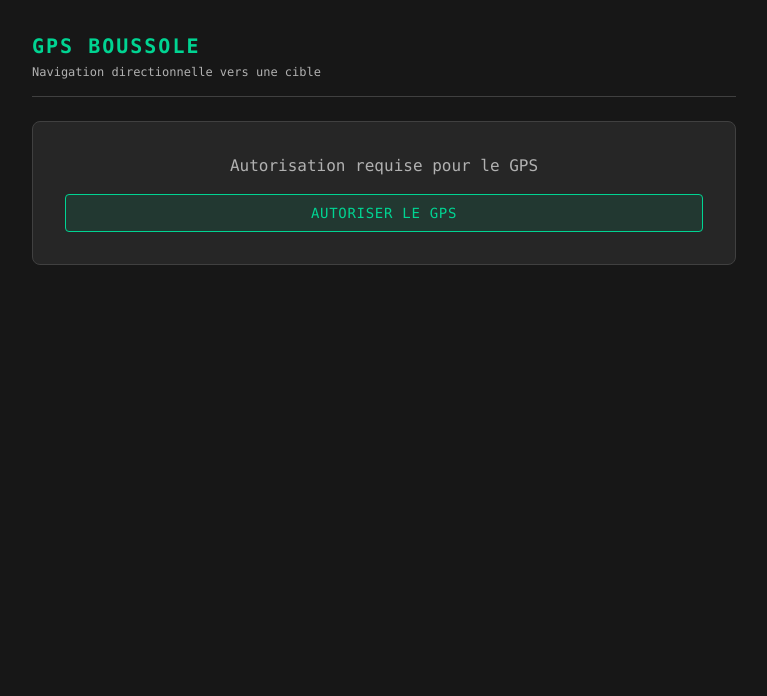
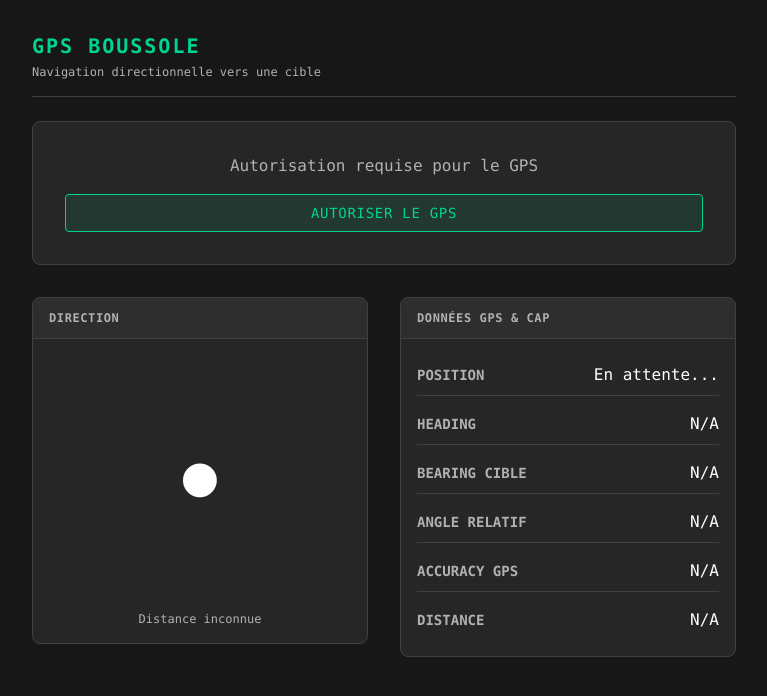
Before and after one commit to Sekaivi/MissionADA42, a Next.js app: page /alpha/sensors/gps in a window 1280 px wide. Shown: the top 696 px of the page, without its empty margins (256-1023 px from the left). Built offline with nearby package versions, Linux system fonts and the light colour scheme.

Commit message:
(fix)[geolocation] fix bug iOS gps et amélioration du fonctionnement

```diff
--- a/src/app/alpha/sensors/geolocation-debug/page.tsx
+++ b/src/app/alpha/sensors/geolocation-debug/page.tsx
@@ -11,7 +11,10 @@ import { AlphaInfoRow } from '@/components/alpha/AlphaInfoRow';
 import { useGeolocation } from '@/hooks/useGeolocation';
 
 export default function AlphaGeolocationDebug() {
-    const { data, error, permissionGranted, requestPermission } = useGeolocation(45.2031, 5.702213);
+    const { data, error, permissionGranted, requestPermission } = useGeolocation(
+        45.20365424982078,
+        5.7013579371490986
+    );
 
     useEffect(() => {
         requestPermission();
--- a/src/components/puzzles/GpsPuzzle.tsx
+++ b/src/components/puzzles/GpsPuzzle.tsx
@@ -27,7 +27,7 @@ export default function GpsPuzzle({ onSolve, isSolved }: PuzzleProps) {
         permissionGranted: locationGranted,
         requestPermission: requestLocationPermission,
         error: locationError,
-    } = useGeolocation(45.2031, 5.702213);
+    } = useGeolocation(45.20365424982078, 5.7013579371490986, orientation);
 
     useEffect(() => {
         if (
@@ -54,10 +54,11 @@ export default function GpsPuzzle({ onSolve, isSolved }: PuzzleProps) {
 
     return (
         <>
+            <div className="space-y-4">
                 {!orientationGranted && (
                     <div className="border-border bg-surface rounded-lg border p-8 text-center">
                         <p className="text-muted mb-4">Autorisation requise pour la boussole</p>
-                    <AlphaButton onClick={requestOrientationPermission}>
+                        <AlphaButton onClick={requestOrientationPermission} fullWidth={true}>
                             Autoriser les capteurs
                         </AlphaButton>
                     </div>
@@ -71,10 +72,12 @@ export default function GpsPuzzle({ onSolve, isSolved }: PuzzleProps) {
                         </AlphaButton>
                     </div>
                 )}
+            </div>
 
             <AlphaError message={orientationError || locationError} />
 
-            {locationGranted && (
+            {/* Afficher le diagnostic dès qu'une permission est accordée */}
+            {(locationGranted || orientationGranted) && (
                 <AlphaGrid>
                     {/* VISU */}
                     <AlphaCard title="Direction">
@@ -94,23 +97,161 @@ export default function GpsPuzzle({ onSolve, isSolved }: PuzzleProps) {
                     <AlphaCard title="Données GPS & Cap">
                         <div className="space-y-2">
                             <AlphaInfoRow
+                                label="Position"
+                                value={
+                                    geolocation.latitude && geolocation.longitude
+                                        ? `${geolocation.latitude.toFixed(6)}, ${geolocation.longitude.toFixed(6)}`
+                                        : 'En attente...'
+                                }
+                            />
+                            <AlphaInfoRow
                                 label="Heading"
-                                value={`${Math.round(orientation.heading ?? 0)}°`}
+                                value={
+                                    orientation.heading !== null
+                                        ? `${Math.round(orientation.heading)}°`
+                                        : 'N/A'
+                                }
                             />
                             <AlphaInfoRow
                                 label="Bearing cible"
-                                value={`${Math.round(compass?.bearing ?? 0)}°`}
+                                value={compass ? `${Math.round(compass.bearing)}°` : 'N/A'}
                             />
                             <AlphaInfoRow
                                 label="Angle relatif"
-                                value={`${Math.round(compass?.relativeAngle ?? 0)}°`}
+                                value={compass ? `${Math.round(compass.relativeAngle)}°` : 'N/A'}
                             />
                             <AlphaInfoRow
                                 label="Accuracy GPS"
-                                value={`${Math.round(geolocation.accuracy ?? 0)} m`}
+                                value={
+                                    geolocation.accuracy !== null
+                                        ? `${Math.round(geolocation.accuracy)} m`
+                                        : 'N/A'
+                                }
+                            />
+                            <AlphaInfoRow
+                                label="Distance"
+                                value={
+                                    geolocation.distance !== null
+                                        ? `${Math.round(geolocation.distance)} m`
+                                        : 'N/A'
+                                }
                             />
                         </div>
                     </AlphaCard>
+
+                    {/*
+                    // Diagnostic
+                    <AlphaCard title="🔍 Diagnostic Compass">
+                        <div className="space-y-2 text-sm">
+                            <div className="flex justify-between">
+                                <span>Permission Orientation:</span>
+                                <span
+                                    className={
+                                        orientationGranted ? 'text-green-500' : 'text-red-500'
+                                    }
+                                >
+                                    {orientationGranted ? '✅ OUI' : '❌ NON'}
+                                </span>
+                            </div>
+                            <div className="flex justify-between">
+                                <span>Permission GPS:</span>
+                                <span
+                                    className={locationGranted ? 'text-green-500' : 'text-red-500'}
+                                >
+                                    {locationGranted ? '✅ OUI' : '❌ NON'}
+                                </span>
+                            </div>
+                            <div className="flex justify-between border-t pt-2">
+                                <span>Latitude OK:</span>
+                                <span
+                                    className={
+                                        geolocation.latitude !== null
+                                            ? 'text-green-500'
+                                            : 'text-red-500'
+                                    }
+                                >
+                                    {geolocation.latitude !== null ? '✅' : '❌'}{' '}
+                                    {geolocation.latitude !== null ? 'OUI' : 'NON'}
+                                </span>
+                            </div>
+                            <div className="flex justify-between">
+                                <span>Longitude OK:</span>
+                                <span
+                                    className={
+                                        geolocation.longitude !== null
+                                            ? 'text-green-500'
+                                            : 'text-red-500'
+                                    }
+                                >
+                                    {geolocation.longitude !== null ? '✅' : '❌'}{' '}
+                                    {geolocation.longitude !== null ? 'OUI' : 'NON'}
+                                </span>
+                            </div>
+                            <div className="flex justify-between">
+                                <span>Orientation.heading:</span>
+                                <span
+                                    className={
+                                        orientation.heading !== null
+                                            ? 'text-green-500'
+                                            : 'text-red-500'
+                                    }
+                                >
+                                    {orientation.heading !== null ? '✅' : '❌'}
+                                    {orientation.heading !== null
+                                        ? ` ${Math.round(orientation.heading)}°`
+                                        : ' NULL'}
+                                </span>
+                            </div>
+                            <div className="flex justify-between">
+                                <span>GPS heading:</span>
+                                <span
+                                    className={
+                                        geolocation.gpsHeading !== null
+                                            ? 'text-green-500'
+                                            : 'text-yellow-500'
+                                    }
+                                >
+                                    {geolocation.gpsHeading !== null
+                                        ? `✅ ${Math.round(geolocation.gpsHeading)}°`
+                                        : '⚠️ NULL'}
+                                </span>
+                            </div>
+                            <div className="flex justify-between">
+                                <span>Speed:</span>
+                                <span className="text-blue-500">
+                                    {geolocation.speed !== null
+                                        ? `${geolocation.speed.toFixed(2)} m/s`
+                                        : 'NULL'}
+                                </span>
+                            </div>
+                            <div className="flex justify-between">
+                                <span>Accuracy OK:</span>
+                                <span
+                                    className={
+                                        geolocation.accuracy !== null && geolocation.accuracy <= 100
+                                            ? 'text-green-500'
+                                            : 'text-red-500'
+                                    }
+                                >
+                                    {geolocation.accuracy !== null && geolocation.accuracy <= 100
+                                        ? '✅'
+                                        : '❌'}
+                                    {geolocation.accuracy !== null
+                                        ? ` ${geolocation.accuracy <= 100 ? 'OUI' : 'NON'} (${Math.round(geolocation.accuracy)}m)`
+                                        : ' NULL'}
+                                </span>
+                            </div>
+                            <div className="flex justify-between border-t pt-2 font-bold">
+                                <span>Compass:</span>
+                                <span
+                                    className={compass !== null ? 'text-green-500' : 'text-red-500'}
+                                >
+                                    {compass !== null ? '✅ ACTIF' : '❌ INACTIF'}
+                                </span>
+                            </div>
+                        </div>
+                    </AlphaCard>
+                    */}
                 </AlphaGrid>
             )}
         </>
--- a/src/hooks/useGeolocation.ts
+++ b/src/hooks/useGeolocation.ts
@@ -2,8 +2,9 @@
 
 import { useCallback, useEffect, useMemo, useRef, useState } from 'react';
 
+import { angleToDirection8, computeBearing, computeDistance } from '@/utils/geo';
+import { OrientationData } from '@/types/orientation';
 import { useOrientation } from '@/hooks/useOrientation';
-import { angleToDirection8, computeBearing, computeDistance } from '@/utils/geo';
 
 export interface GeolocationData {
     latitude: number | null;
@@ -16,9 +17,13 @@ export interface GeolocationData {
     distance: number | null;
 }
 
-export function useGeolocation(targetLat = 45.2031, targetLong = 5.702213) {
-    const { data: orientation } = useOrientation();
-
+export function useGeolocation(
+    targetLat = 45.2031,
+    targetLong = 5.702213,
+    externalOrientation?: OrientationData
+) {
+    const internalOrientation = useOrientation();
+    const orientation = externalOrientation || internalOrientation.data;
     const [data, setData] = useState<GeolocationData>({
         latitude: null,
         longitude: null,
@@ -36,11 +41,11 @@ export function useGeolocation(targetLat = 45.2031, targetLong = 5.702213) {
 
     // Sélection du bon heading
     const heading = useMemo(() => {
-        if (data.speed && data.speed > 1 && data.gpsHeading !== null) {
+        if (data.gpsHeading !== null && data.speed !== null && data.speed > 2) {
             return data.gpsHeading;
         }
-        return orientation.heading ?? null;
-    }, [data.speed, data.gpsHeading, orientation.heading]);
+        return orientation.heading;
+    }, [data.gpsHeading, data.speed, orientation.heading]);
 
     // Compass
     const compass = useMemo(() => {
@@ -49,13 +54,12 @@ export function useGeolocation(targetLat = 45.2031, targetLong = 5.702213) {
             data.longitude === null ||
             heading === null ||
             data.accuracy === null ||
-            data.accuracy > 50
+            data.accuracy > 100
         ) {
             return null;
         }
 
         const bearing = computeBearing(data.latitude, data.longitude, targetLat, targetLong);
-
         const relativeAngle = (bearing - heading + 360) % 360;
 
         return {
@@ -63,7 +67,7 @@ export function useGeolocation(targetLat = 45.2031, targetLong = 5.702213) {
             relativeAngle,
             arrow: angleToDirection8(relativeAngle),
         };
-    }, [data, heading, targetLat, targetLong]);
+    }, [data.latitude, data.longitude, data.accuracy, heading, targetLat, targetLong]);
 
     const onSuccess = useCallback(
         (position: GeolocationPosition) => {
```
Lines whose indentation alone changed are shown as unchanged.
